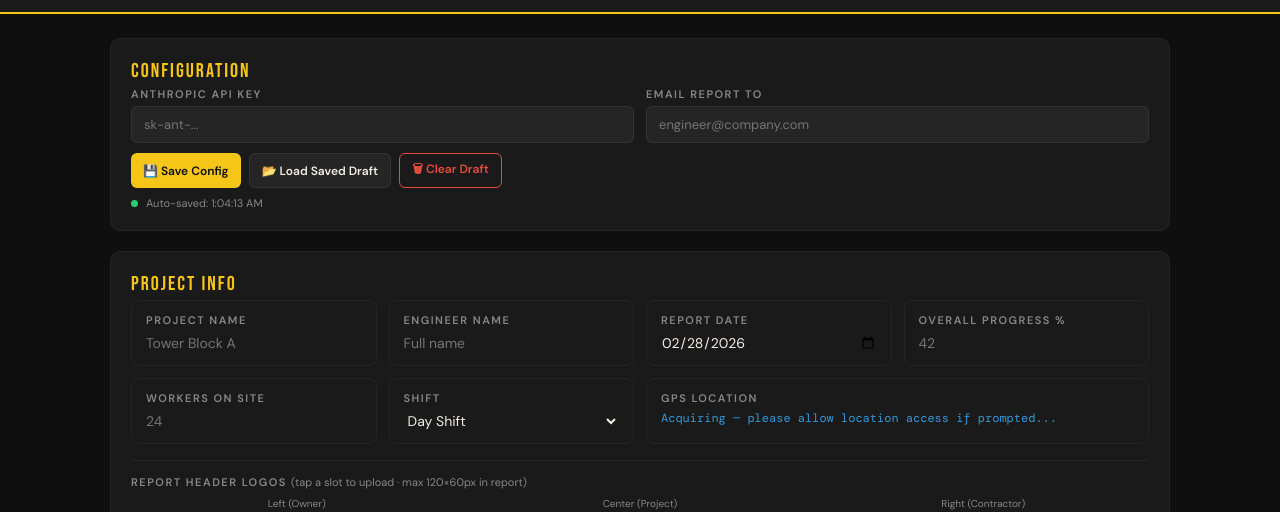
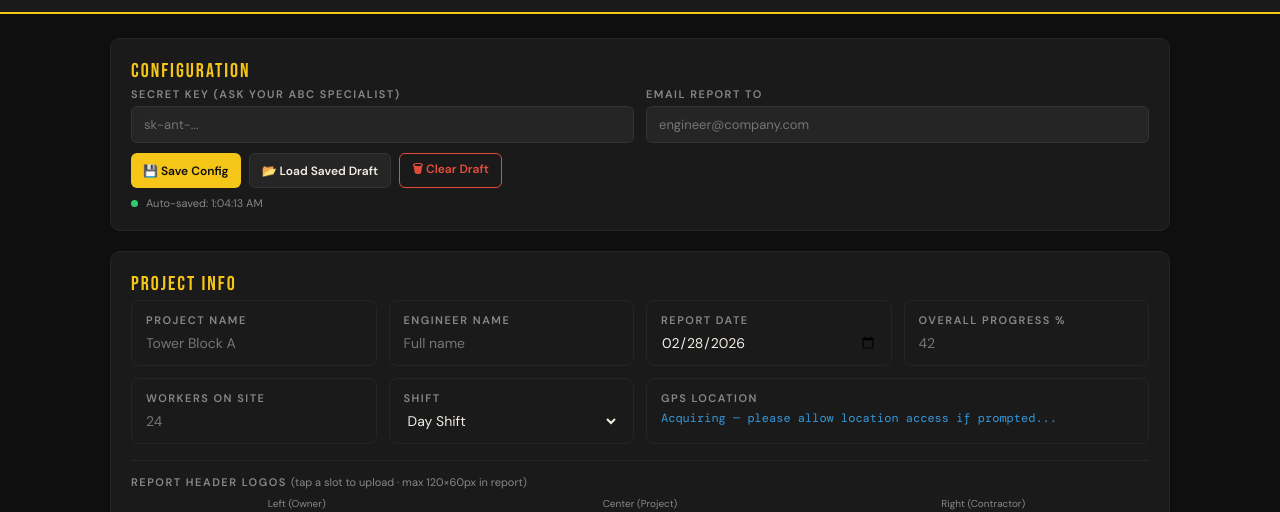
Before and after one commit to hotaki-lab/hotaki-lab.github.io, a plain HTML site: page index.html in a window 1280 px wide. Shown: the part 47-559 px from the top of the page. Drawn offline with nearby package versions, Linux system fonts and the light colour scheme.

Commit message:
Update index.html

```diff
--- a/index.html
+++ b/index.html
@@ -274,7 +274,7 @@ textarea{resize:vertical;}
   <div class="sec-title">Configuration</div>
   <div class="g2" style="margin-bottom:10px;">
     <div>
-      <div class="field-label">Anthropic API Key</div>
+      <div class="field-label">Secret Key (Ask Your ABC Specialist)</div>
       <input type="password" id="apiKey" placeholder="sk-ant-...">
     </div>
     <div>
```
